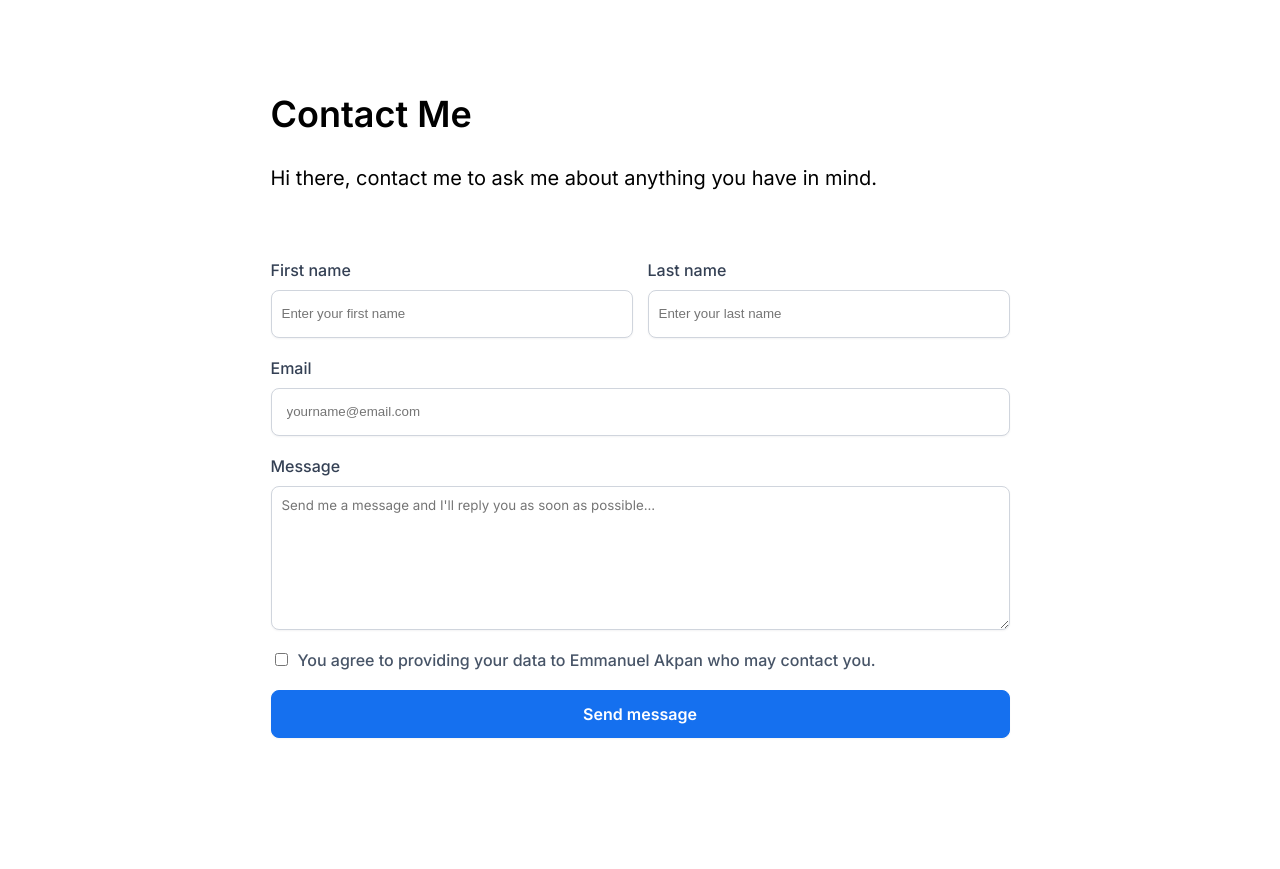
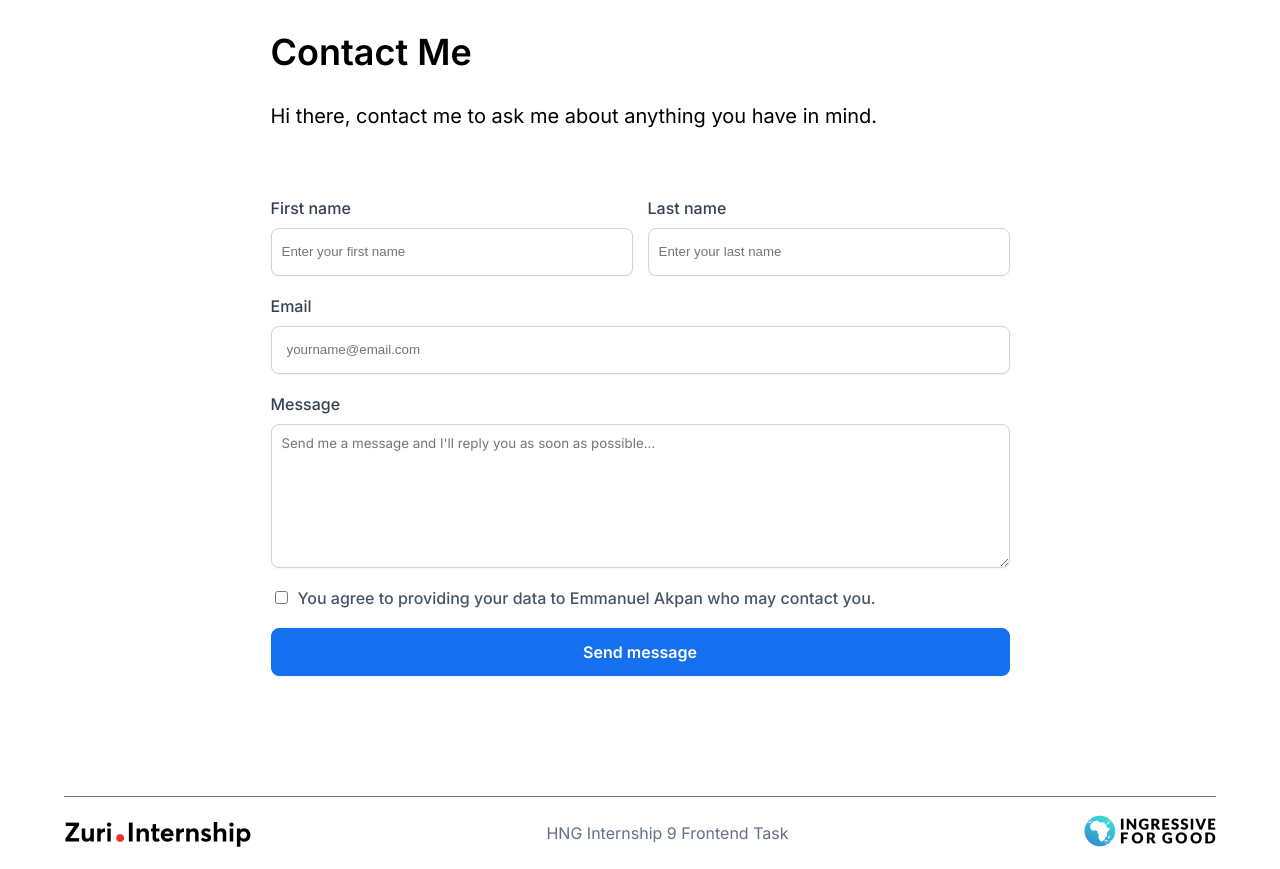
Before and after one commit to EmmanuelAKpan013/HNG-Stage-One, a React (Create React App) app: page /contact in a window 1280 px wide. Before the commit the page ends 800 px from the top, so only its background shows below. Built offline with nearby package versions, Linux system fonts and the light colour scheme.

Commit message:
Feat: Added Footer to contact Page

```diff
--- a/src/Pages/ContactPage.css
+++ b/src/Pages/ContactPage.css
@@ -3,7 +3,6 @@
   justify-content: center;
   flex-direction: column;
   align-items: center;
-  height: 100vh;
   font-family: "Inter";
   font-style: normal;
 }
@@ -26,6 +25,7 @@
   font-style: normal;
   font-weight: 500;
   line-height: 20px;
+  margin-bottom: 60px;
 }
 
 .first-last-name {
@@ -113,4 +113,13 @@
   font-style: normal;
   font-weight: 600;
   font-size: 16px;
+  margin-bottom: 60px;
 }
+
+.contact-footer {
+  margin: 0 auto;
+  width: 90%;
+}
+
+/* @media screen and (max-width: 480px) {
+} */
--- a/src/Pages/ContactPage.jsx
+++ b/src/Pages/ContactPage.jsx
@@ -1,7 +1,9 @@
 import "./ContactPage.css";
+import Footer from "../components/Footer";
 
 function ContactPage() {
   return (
+    <>
       <div className="contact-me_container">
         <div className="contact-me_section">
           <h2>Contact Me</h2>
@@ -56,8 +58,8 @@ function ContactPage() {
             <div className="checkbox-agreement">
               <input type="checkbox" id="agree" name="agree" required />
               <label htmlFor="agree">
-              You agree to providing your data to Emmanuel Akpan who may contact
-              you.
+                You agree to providing your data to Emmanuel Akpan who may
+                contact you.
               </label>
             </div>
             <button type="submit" id="btn__submit">
@@ -66,6 +68,10 @@ function ContactPage() {
           </form>
         </div>
       </div>
+      <div className="contact-footer">
+        <Footer />
+      </div>
+    </>
   );
 }
 
```
Lines whose indentation alone changed are shown as unchanged.
